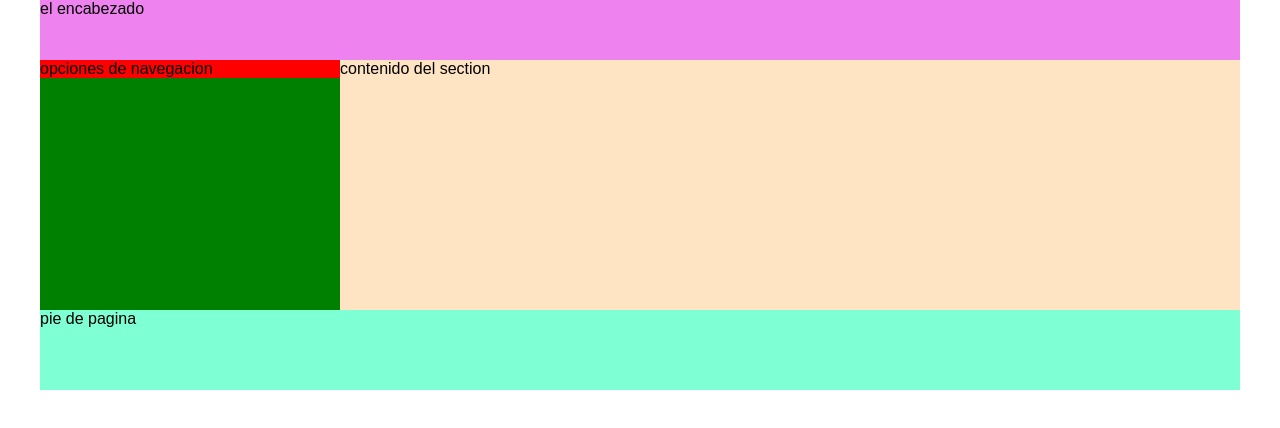
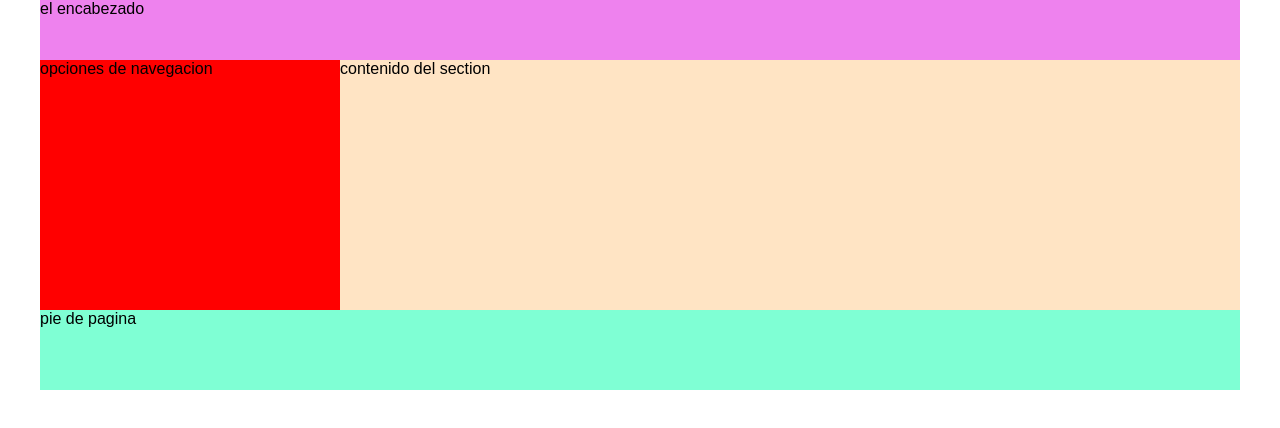
Before and after one commit to Andressalasf/modeloCaja, a plain HTML site: page index.html in a window 1280 px wide. Drawn offline with Linux system fonts and the light colour scheme.

Commit message:
Estructura con Flex

```diff
--- a/style.css
+++ b/style.css
@@ -13,19 +13,18 @@ header{
 
 section{
     background-color: green;
+    display: flex;
     overflow: hidden;
 }
 
 nav{
  width: 25%;
- float: left;
  background-color: red;
 }
 
 article{
     width: 75%;
     height: 250px;
-    float: left;
     background-color: bisque;
 }
 footer{
```
